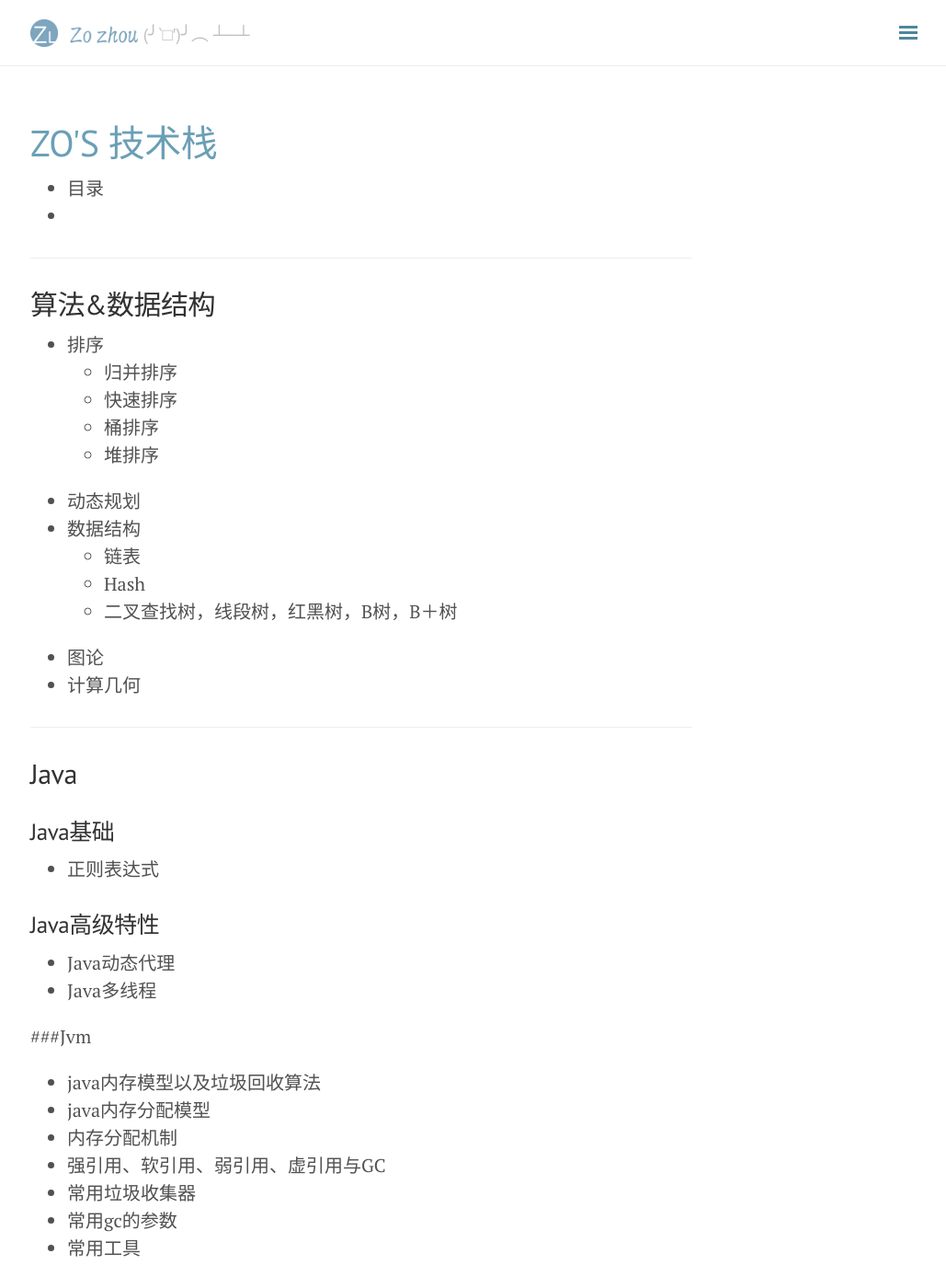
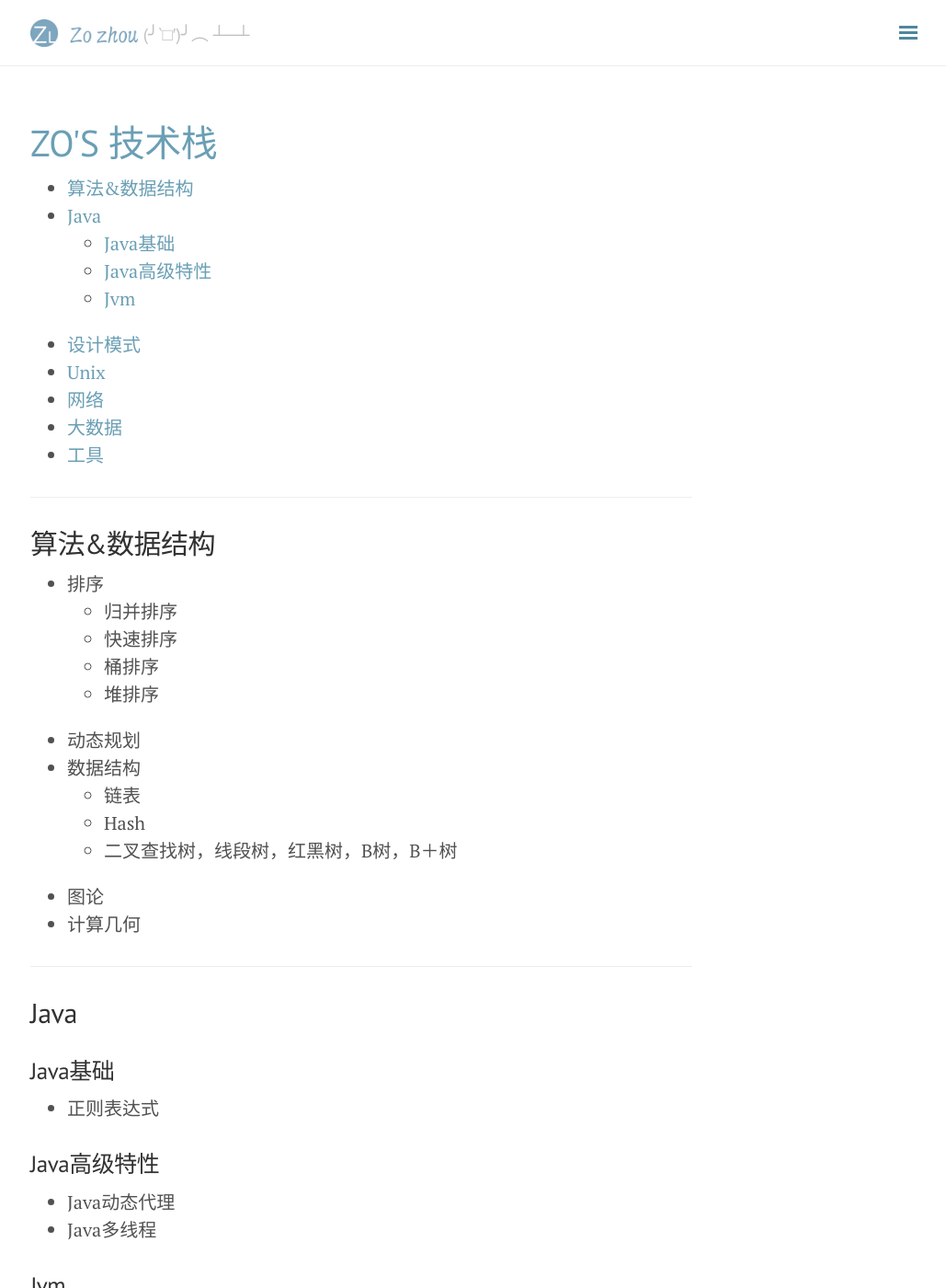
Before and after one commit to zsc1993916/zsc1993916.github.io, a Jekyll site: the page built from about.md, in a window 1280 px wide and 1400 px high. Shown: the whole window at 92% size, without its empty margins (247-1276 px from the left). Built offline with Jekyll 4.4.1, drawn with Linux system fonts in a browser that asks for light colours; nearby versions of some CDN libraries; comment, search, counter and statistics services are not loaded.

Commit message:
Update about.md

```diff
--- a/about.md
+++ b/about.md
@@ -4,7 +4,7 @@
 ---
 
 * 目录
-* {:toc}
+{:toc}
 
 ---
 
@@ -36,7 +36,7 @@
 * Java动态代理
 * Java多线程
 
-###Jvm
+### Jvm
 * java内存模型以及垃圾回收算法
 * java内存分配模型
 * 内存分配机制
```
